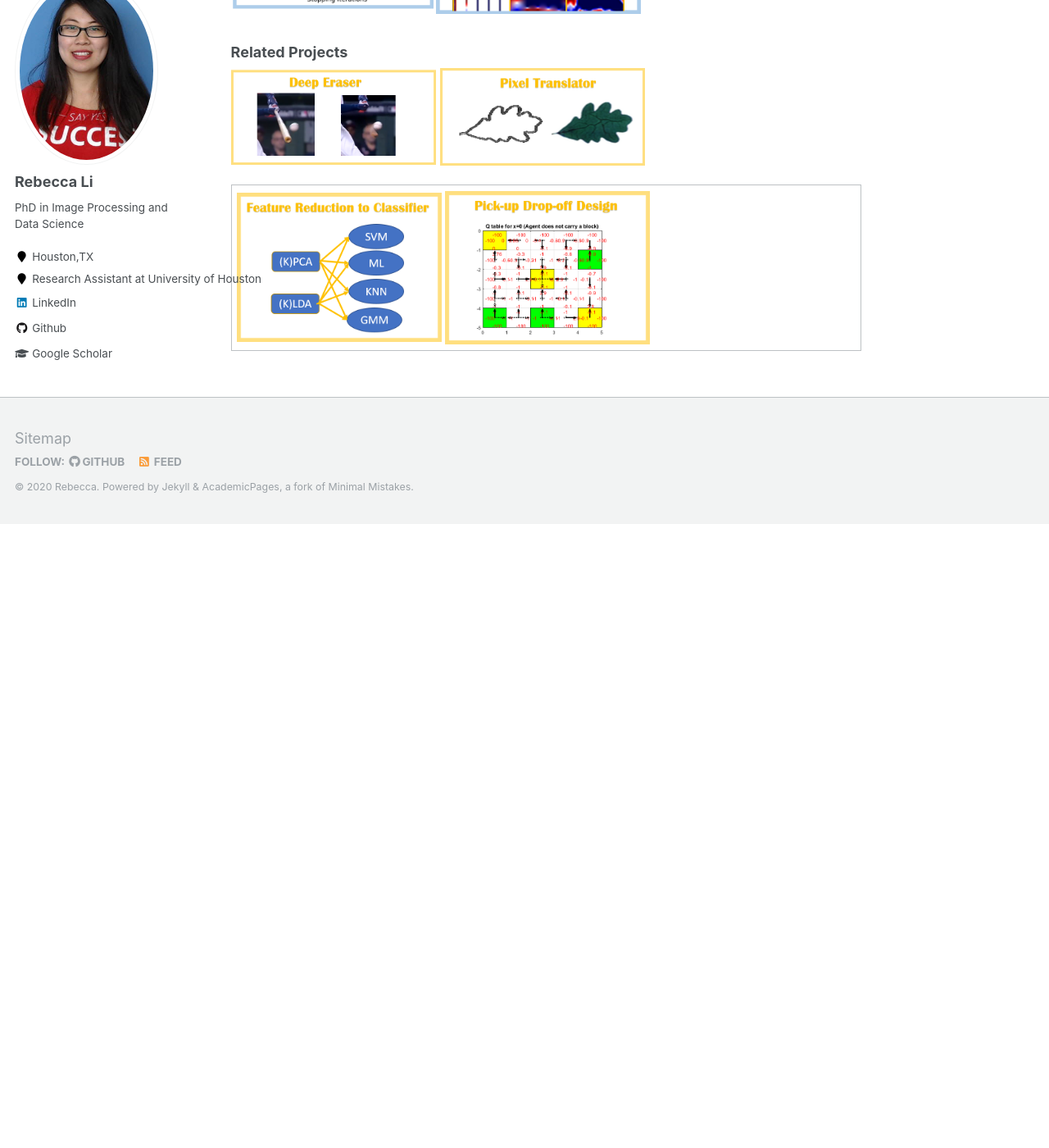
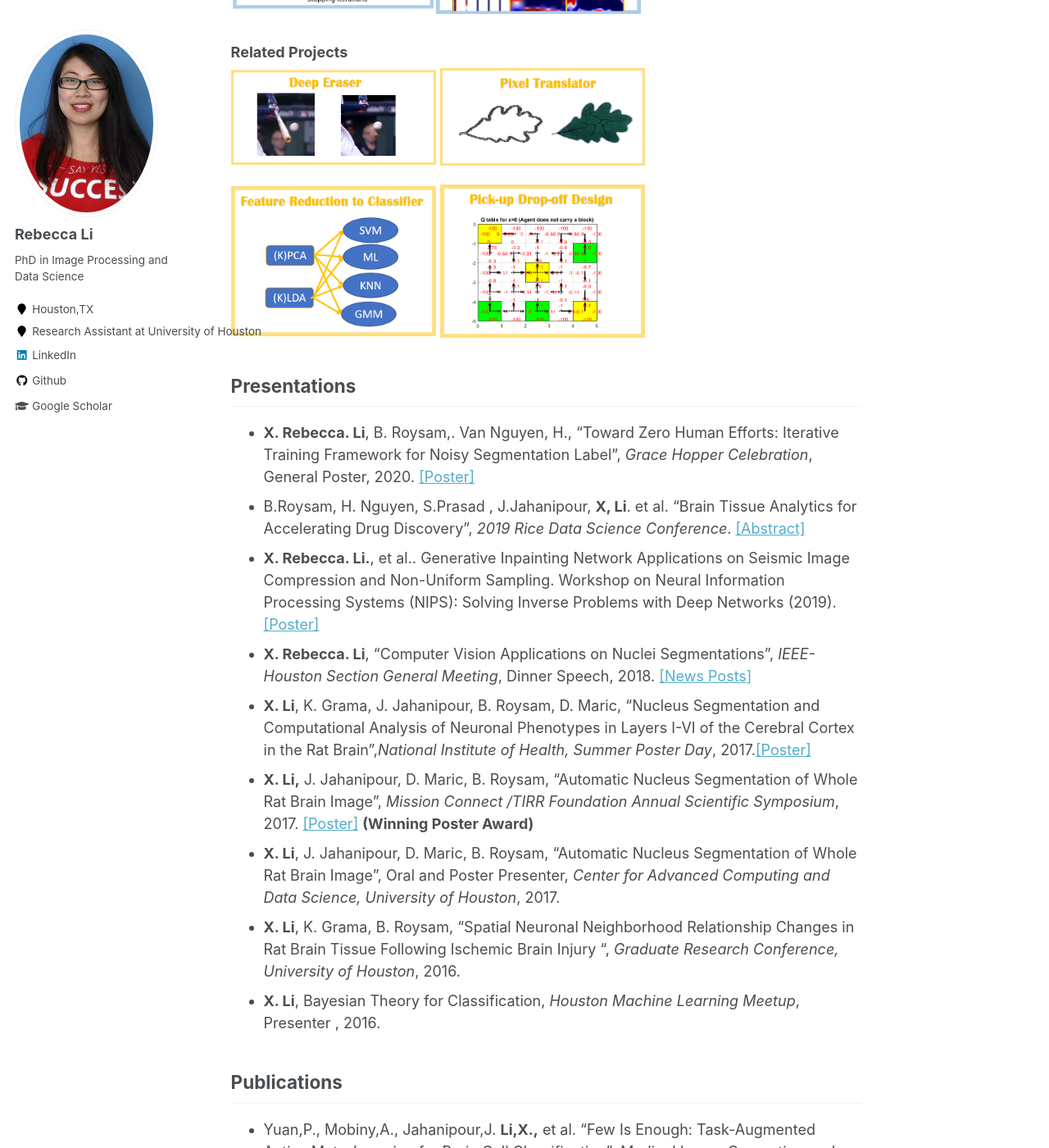
Before and after one commit to Xiaoyang-Rebecca/xiaoyang-rebecca.github.io, a Jekyll site: the page built from _pages/about.md, in a window 1280 px wide and 1400 px high, scrolled down 760 px. Shown: the whole window at 82% size. Built offline with Jekyll 4.4.1, drawn with Linux system fonts in a browser that asks for light colours; some of the changed text lies outside the part shown.

Commit message:
deep earaser

```diff
--- a/_pages/about.md
+++ b/_pages/about.md
@@ -29,9 +29,32 @@ schedule a quick chat</a> with me!
 ## Portfolios
 
 ### Professional Projects
- [<img width="250" height="160" src="./figures/logo-Segmentation.png">](./subpage/seg.html)[<img width="250" height="160" src="./figures/logo-Seismic.png">](./subpage/seismic.html)
+ [<img width="250" height="170" src="./figures/logo-Segmentation.png">](./subpage/seg.html)[<img width="250" height="160" src="./figures/logo-Seismic.png">](./subpage/seismic.html)
 
 ### Related Projects
  [<img width="250" height="120" src="./figures/logo-eraser.png">](./subpage/deepearaser.html) [<img width="250" height="120" src="./figures/logo-translator.png">](./subpage/pixeltranslator.html)
 
- [<img width="250" height="190"  src="./figures/logo-fselect.png">](./subpage/fselect.html) [<img width="250" height="190"  src="./figures/logo-pd.png">](./subpage/pd.html) |
+ [<img width="250" height="190"  src="./figures/logo-fselect.png">](./subpage/fselect.html) [<img width="250" height="190"  src="./figures/logo-pd.png">](./subpage/pd.html)
+
+
+
+## Presentations
+-	**X. Rebecca. Li**, B. Roysam,. Van Nguyen, H., “Toward Zero Human Efforts: Iterative Training Framework for Noisy Segmentation Label”, *Grace Hopper Celebration*, General Poster, 2020. [[Poster]](https://www.researchgate.net/publication/343385839_Toward_Zero_Human_Efforts_Iterative_Training_Framework_for_Noisy_Segmentation_Label")
+-	B.Roysam, H. Nguyen, S.Prasad , J.Jahanipour, **X, Li**.  et al. “Brain Tissue Analytics for Accelerating Drug Discovery”, *2019 Rice Data Science Conference*. [[Abstract]](https://2019datascienceconference.sched.com/speaker/xiaoyang_li.2019apwp)
+-	 **X. Rebecca. Li.**, et al.. Generative Inpainting Network Applications on Seismic Image Compression and Non-Uniform Sampling. Workshop on Neural Information Processing Systems (NIPS): Solving Inverse Problems with Deep Networks (2019).  [[Poster]](https://www.researchgate.net/publication/342393127_Generative_Inpainting_Network_Applications_On_Seismic_Image_Compression?_sg=NLR-jR1kH68IGpgbIZWBGn_b0EgQeDCJd4v2NqKtkUhztF4yumiDb8Q8pDBBCIoya02jgPwoxpJ7-0PgaAy4_kuyI4OJGvAcpIPhcKMX.1u4TvNJH7fYLPtz5wlzLw8faQN65sw0TkNcnhYTUnxyA2dneET2USKgvHbT3MBGyuNef8YMOYLMRuN_YYBv52w)
+-	**X. Rebecca. Li**, “Computer Vision Applications on Nuclei Segmentations”, *IEEE- Houston Section General Meeting*, Dinner Speech, 2018.  [[News Posts]](http://sites.ieee.org/houston/navigating-office-politics-michele-tesciuba/)
+-	**X. Li**, K. Grama, J. Jahanipour, B. Roysam, D. Maric, “Nucleus Segmentation and Computational Analysis of Neuronal Phenotypes in Layers I-VI of the Cerebral Cortex in the Rat Brain”,*National Institute of Health, Summer Poster Day*, 2017.[[Poster]](https://www.researchgate.net/publication/342393076_Computational_Mapping_of_Rat_Brain_Cytoarchitectonics_using_Multiplex_Biomarker_Imaging_and_Quantitative_Analysis?_sg=NLR-jR1kH68IGpgbIZWBGn_b0EgQeDCJd4v2NqKtkUhztF4yumiDb8Q8pDBBCIoya02jgPwoxpJ7-0PgaAy4_kuyI4OJGvAcpIPhcKMX.1u4TvNJH7fYLPtz5wlzLw8faQN65sw0TkNcnhYTUnxyA2dneET2USKgvHbT3MBGyuNef8YMOYLMRuN_YYBv52w)
+-	**X. Li,** J. Jahanipour, D. Maric, B. Roysam, “Automatic Nucleus Segmentation of Whole Rat Brain Image”, *Mission Connect /TIRR Foundation Annual Scientific Symposium*, 2017. [[Poster]](https://www.researchgate.net/publication/342393076_Computational_Mapping_of_Rat_Brain_Cytoarchitectonics_using_Multiplex_Biomarker_Imaging_and_Quantitative_Analysis?_sg=NLR-jR1kH68IGpgbIZWBGn_b0EgQeDCJd4v2NqKtkUhztF4yumiDb8Q8pDBBCIoya02jgPwoxpJ7-0PgaAy4_kuyI4OJGvAcpIPhcKMX.1u4TvNJH7fYLPtz5wlzLw8faQN65sw0TkNcnhYTUnxyA2dneET2USKgvHbT3MBGyuNef8YMOYLMRuN_YYBv52w) **(Winning Poster Award)**
+-	**X. Li**, J. Jahanipour, D. Maric, B. Roysam, “Automatic Nucleus Segmentation of Whole Rat Brain Image”, Oral and Poster Presenter, *Center for Advanced Computing and Data Science, University of Houston*, 2017.
+-	**X. Li**, K. Grama, B. Roysam, “Spatial Neuronal Neighborhood Relationship Changes in Rat Brain Tissue Following Ischemic Brain Injury “, *Graduate Research Conference, University of Houston*, 2016.
+-	**X. Li**,  Bayesian Theory for Classification, *Houston Machine Learning Meetup*, Presenter , 2016.
+
+## Publications
+
+-	Yuan,P., Mobiny,A., Jahanipour,J. **Li,X.,** et al. "Few Is Enough: Task-Augmented Active Meta-Learning for Brain Cell Classification", *Medical Image Computing and Computer Assisted Intervention(MICCAI)*, 2020 (Accepted)
+- [	**Li, X.R.**, Mitsakos, N., Lu, P., Xiao, Y., Zhan, C. and Zhao, X., Generative Inpainting Network Applications on Seismic Image Compression and Non-Uniform Sampling. *Workshop on Neural Information Processing Systems (NIPS): Solving Inverse Problems with Deep Networks* (2019). ](https://openreview.net/forum?id=Hyleh7hqUH)
+-	[**Li, X. R.**, Mitsakos, N., Lu, P., Xiao, Y., & Zhao, X. (2019). Seismic compressive sensing by generative inpainting network: Toward an optimized acquisition survey. *The Leading Edge*, 38(12), 923-933.](https://pubs.geoscienceworld.org/tle/article-abstract/38/12/923/576060)
+-	[Yuan, P., Rezvan, A., **Li, X.**, Varadarajan, N. and Van Nguyen, H., 2019. Phasetime: Deep Learning Approach to Detect Nuclei in Time Lapse Phase Images. *Journal of clinical medicine*, 8(8), p.1159.](https://www.ncbi.nlm.nih.gov/pubmed/31382487)
+-	[Zhao X, Lu P, Zhang Y, Chen J, **Li X**. Swell-noise attenuation: A deep learning approach. *The Leading Edge*. 2019 Dec;38(12):934-42. ](https://library.seg.org/doi/full/10.1190/tle38120934.1)
+-	[Zhao, X., Lu, P., Zhang, Y., Chen, J., & **Li, X**. (2019). Attenuating Random Noise in Seismic Data by a Deep Learning Approach. *arXiv preprint* arXiv:1910.12800.](https://arxiv.org/abs/1910.12800)
+-	[**Li Xiaoyang,** “A Simplified Normalization Operation for Perfect Reconstruction from a Modified STFT”, *In Pros, IEEE 12th International Conference on Signal Processing (ICSP)* , 2014, P42-45](https://ieeexplore.ieee.org/document/7014966)
```
Also changed, not shown: _pages/cv.md (+4 -3 lines), _portfolio/deepearaser.md (+1 -3 lines).
